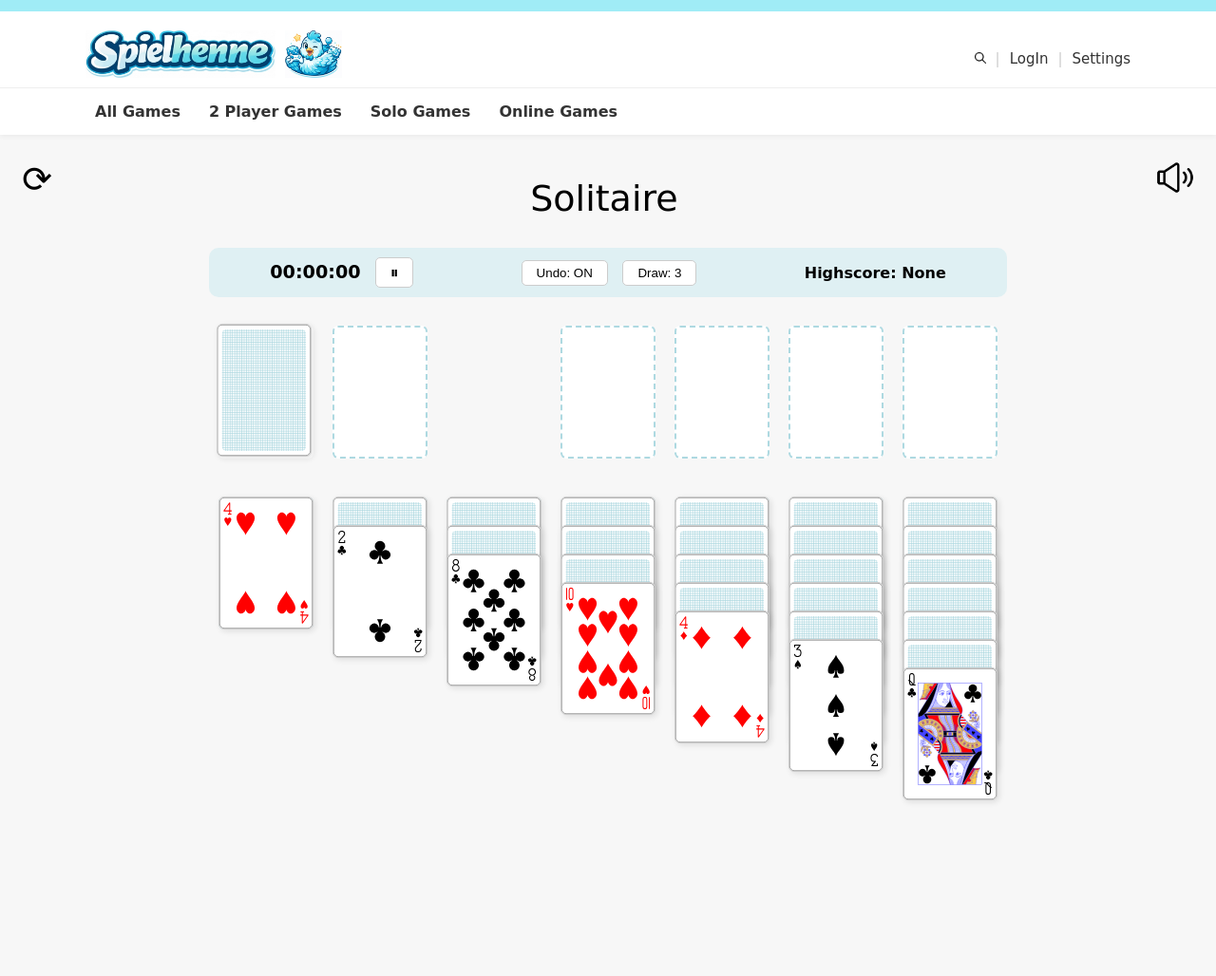
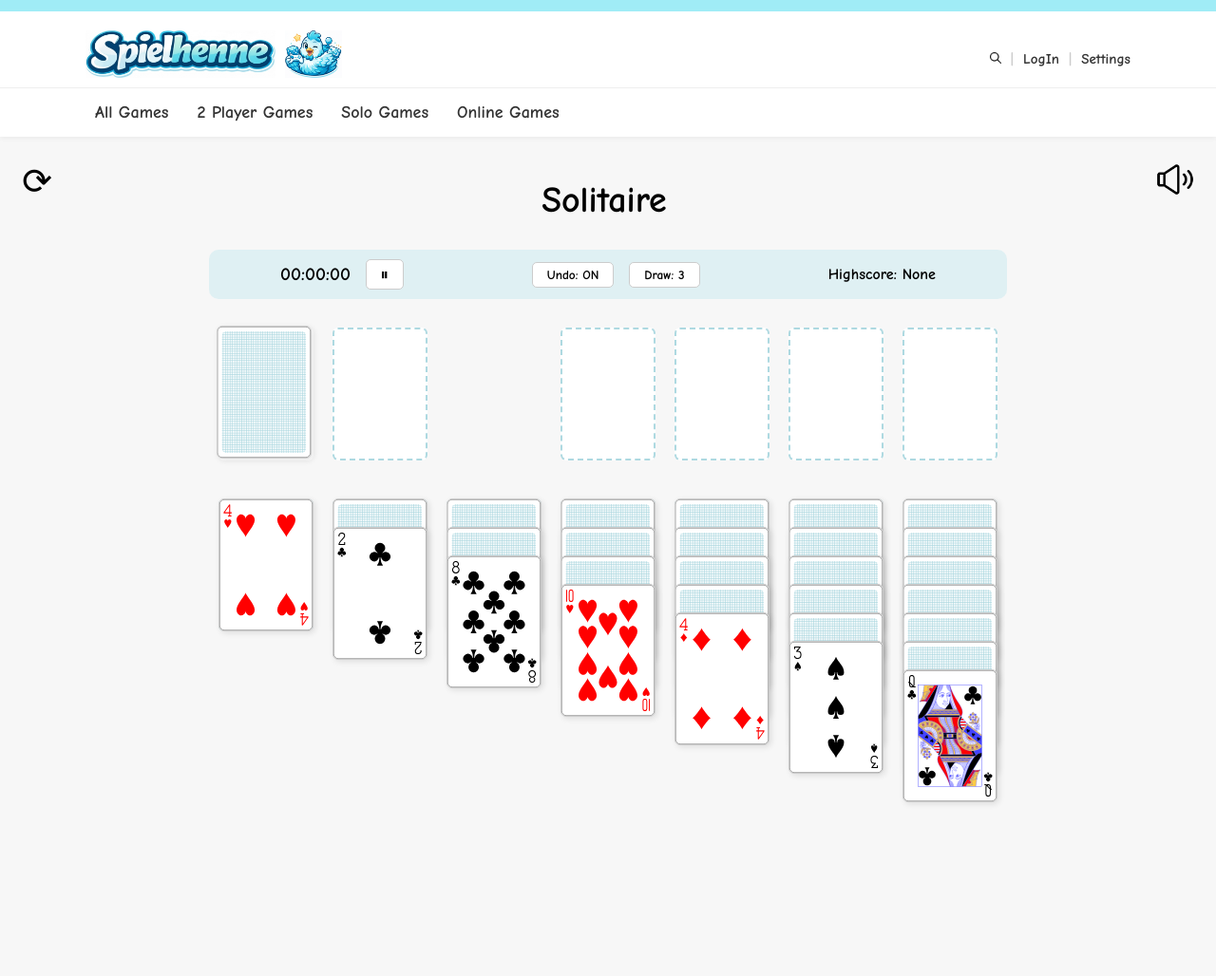
Before and after one commit to Elhemsho/Spielhenne, a plain HTML site: page pages/solitaire.html in a window 1280 px wide. Shown: the top 1028 px of the page at 95% size. Drawn offline with Linux system fonts and the light colour scheme; files whose address does not match are found by name.

Commit message:
schriftart angepasst einheitich

```diff
--- a/assets/css/2048.css
+++ b/assets/css/2048.css
@@ -17,6 +17,7 @@ body{
     gap: 40px;
     justify-content: center;
     margin-bottom: 10px;
+    margin-top: 20px;
 }
 
 .score-box {
--- a/assets/css/battleship.css
+++ b/assets/css/battleship.css
@@ -15,6 +15,7 @@
     padding: 20px;
     max-width: 1200px;
     margin: 0 auto;
+    margin-top: 20px;
 }
 
 .center-panel {
--- a/assets/css/dotsandboxes.css
+++ b/assets/css/dotsandboxes.css
@@ -3,6 +3,10 @@ body{
 }
 
 /* ------------------ Main ------------------ */
+.header{
+    margin-bottom: 20px;
+}
+
 /* ------------------------------------ Variablen & Board ------------------------------------ */
 :root {
     --bg-color: rgba(160, 236, 246, 0.4);
--- a/assets/css/global.css
+++ b/assets/css/global.css
@@ -25,15 +25,15 @@ body{
 }
 
 @font-face {
-    font-family: 'Comic Neue';
+    font-family: 'Comic Neue2';
     src: url('../fonts/ComicNeue-Bold.woff2') format('woff2'),
          url('../fonts/ComicNeue-Bold.woff') format('woff');
     font-weight: 700;
     font-style: normal;
 }
 
-h1, h2, h3, h4, h5, h6, .button, nav {
-    font-family: 'Comic Neue', cursive;
+h1, h2, h3, h4, h5, h6, .button, nav, a, .header, div, button{
+    font-family: 'Comic Neue2', cursive !important;
 }
 
 a{
@@ -135,7 +135,7 @@ a{
 
 #searchInput::placeholder {
     color: #bbb;
-    font-style: italic;
+    font-family: 'Comic Neue2', cursive;
 }
 
 .search-suggestions {
@@ -312,6 +312,7 @@ input:checked + .slider:before {
     margin: 0;
     border-top: 1px solid #eee;
     font-weight: bold;
+    font-size: 18px;
     color: #444;
 
     font-family: 'Comic Neue2', cursive;
@@ -342,11 +343,9 @@ input:checked + .slider:before {
 .header{
 	font-size: 38px;
 	text-align: center;
-	font-family: 'Comic Neue2', cursive;
 	font-weight: 500;
 	padding-top: 20px;
 	display: inline-block;
-    margin-bottom: 20px;
 
     font-family: 'Comic Neue2', cursive;
 }
--- a/assets/css/mathquiz.css
+++ b/assets/css/mathquiz.css
@@ -1,5 +1,9 @@
 body{
     min-width: 850px;
+}
+
+.header{
+    margin-bottom: 10px;
 }
 
 .quiz-container {
--- a/assets/css/memory.css
+++ b/assets/css/memory.css
@@ -97,6 +97,7 @@ body{
     justify-content: center;
     gap: 30px;
     padding: 20px 0;
+    margin-top: 20px;
     font-family: 'Comic Neue2', cursive;
 }
 
--- a/assets/css/solitaire.css
+++ b/assets/css/solitaire.css
@@ -10,6 +10,10 @@ body{
 /* ------------------ Main ------------------ */
 .main {
     position: relative;
+}
+
+.header{
+    margin-bottom: 20px;
 }
 
 /* Das Haupt-Spielfeld */
--- a/assets/css/style.css
+++ b/assets/css/style.css
@@ -27,6 +27,7 @@ body{
     gap: 30px 100px;              /* Abstand zwischen Boxen und Spielfeld */
     margin-top: 40px;
     max-width: 90%;
+    font-size: 18px;
     margin-left: auto;  /* links automatisch */
     margin-right: auto; /* rechts automatisch */
 
--- a/assets/js/solitaire.js
+++ b/assets/js/solitaire.js
@@ -411,7 +411,7 @@ function renderStock() {
         cycleDisplay.style.transform = "translate(-50%, -50%)";
         cycleDisplay.style.fontSize = "40px";
         cycleDisplay.style.fontWeight = "bold";
-        cycleDisplay.style.fontFamily = "sans-serif";
+        cycleDisplay.style.fontFamily = 'Comic Neue2', cursive;
         cycleDisplay.style.color = "rgba(166, 213, 222, 0.5)"; // Dein Hellblau, verblasst
         cycleDisplay.style.pointerEvents = "none"; // Klicks gehen durch die Zahl zum Stapel
         cycleDisplay.style.zIndex = "1";
```
